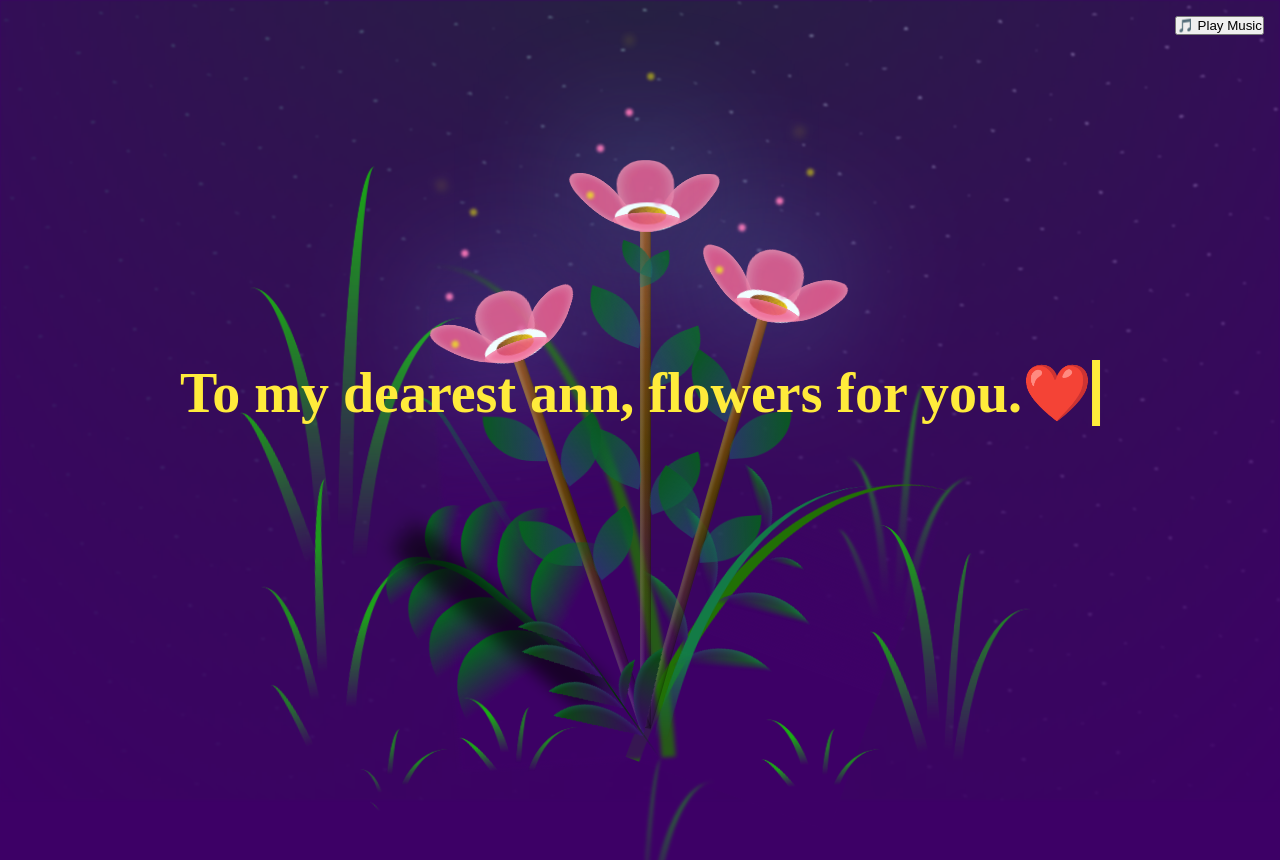
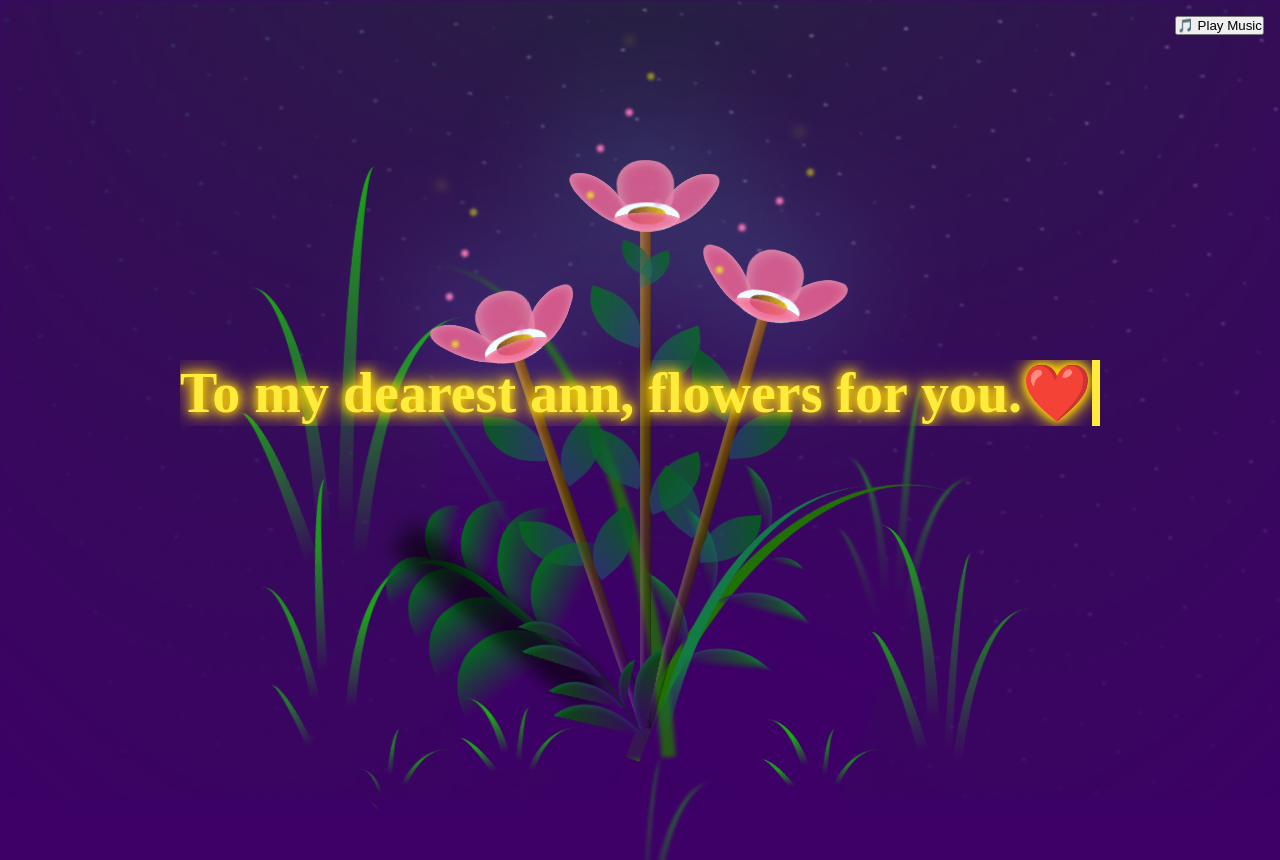
Before and after one commit to Hahatdog/Bruhhhhh, a plain HTML site: page index.html in a window 1280 px wide. Shown: the top 860 px of the page. Drawn offline with Linux system fonts and the light colour scheme.

Commit message:
Update main.css

```diff
--- a/main.css
+++ b/main.css
@@ -1339,14 +1339,17 @@ body {
 
 .message {
   position: absolute;
-  top: 45vh;
+  top: 45vh; /* Almost center (50% is center) */
   left: 50%;
   transform: translateX(-50%);
-  font-size: 7vmin;
+  font-size: 7vmin; /* Much bigger font */
   font-weight: bold;
   color: #ffeb3b;
-  font-family: inherit; /* Use default site font */
   z-index: 1000;
+  text-shadow:
+    0 0 1vmin #ffd700,
+    0 0 2vmin #ffd700,
+    0 0 3vmin #ffd700;
 }
 
 .typewriter-text {
```
